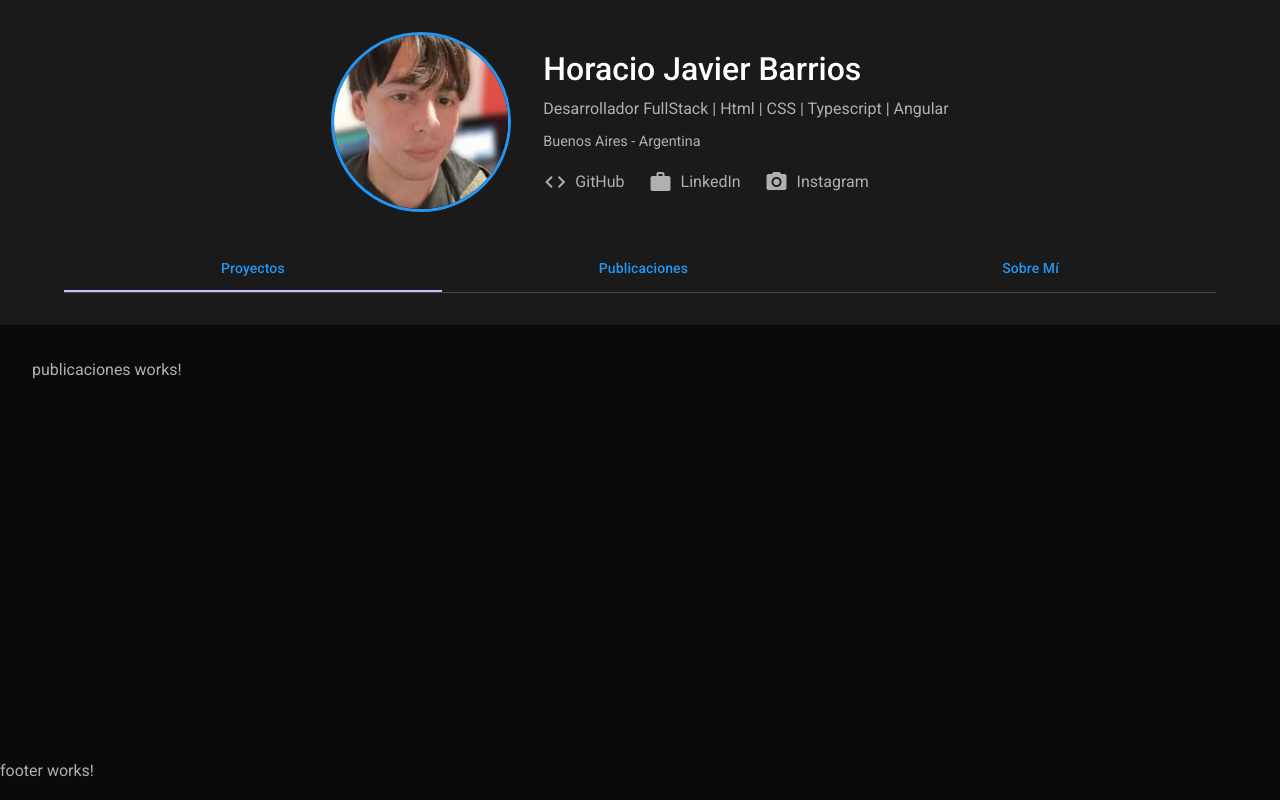
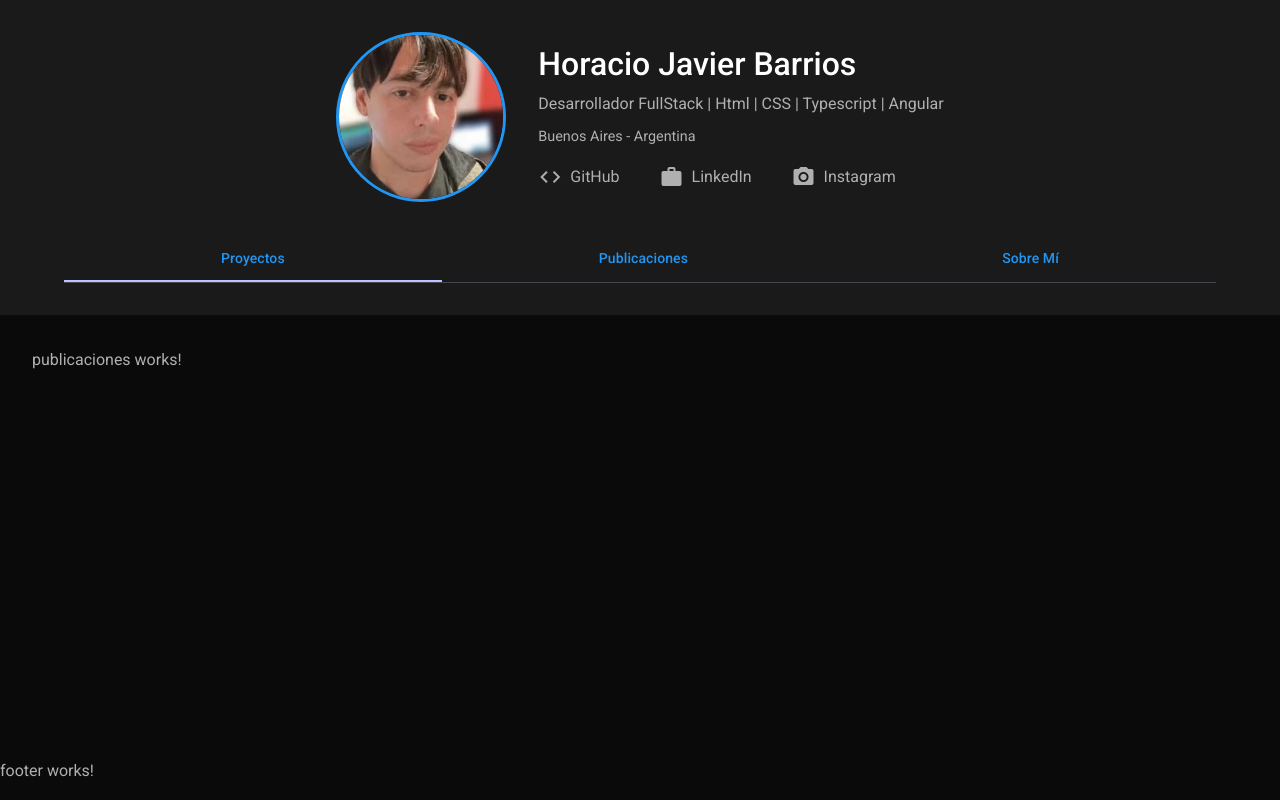
Before and after one commit to HoracioxBarrios/mi-portafolio-en-angular-v21, an Angular app: page /publicaciones in a window 1280 px wide. Built offline with nearby package versions, Linux system fonts and the light colour scheme.

Commit message:
ajustes en opciones de redes sociales

```diff
--- a/src/app/shared/components/header/header.scss
+++ b/src/app/shared/components/header/header.scss
@@ -65,8 +65,8 @@
     border: 3px solid $color-primary;
 
     @include from-desktop{
-      width: 180px;
-      height: 180px;
+      width: 170px;
+      height: 170px;
     }
   }
 
@@ -103,7 +103,9 @@
       }
     }
 
-
+    @include from-desktop{
+      gap: 2.5rem;
+    }
 
   }
 
```
